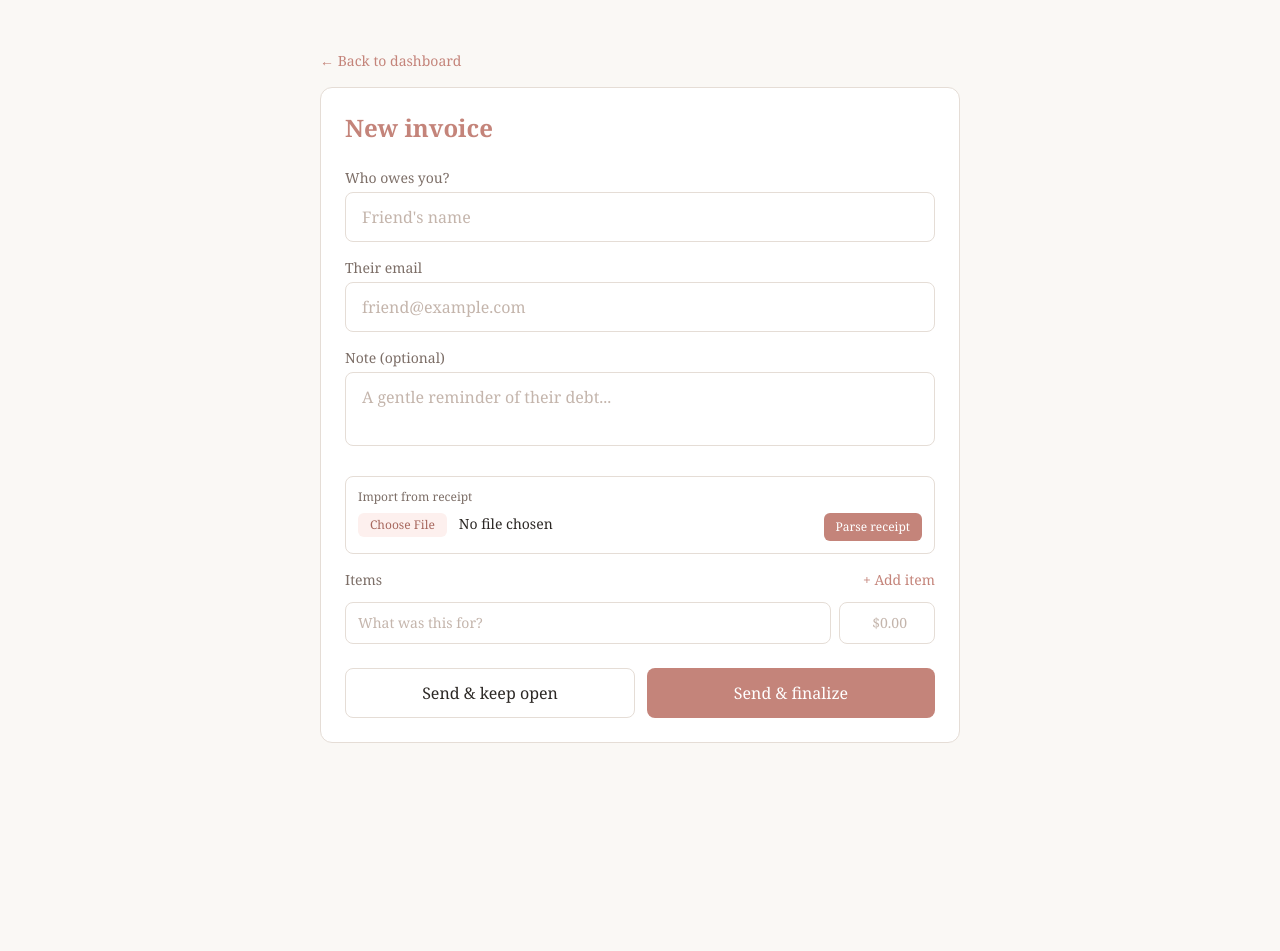
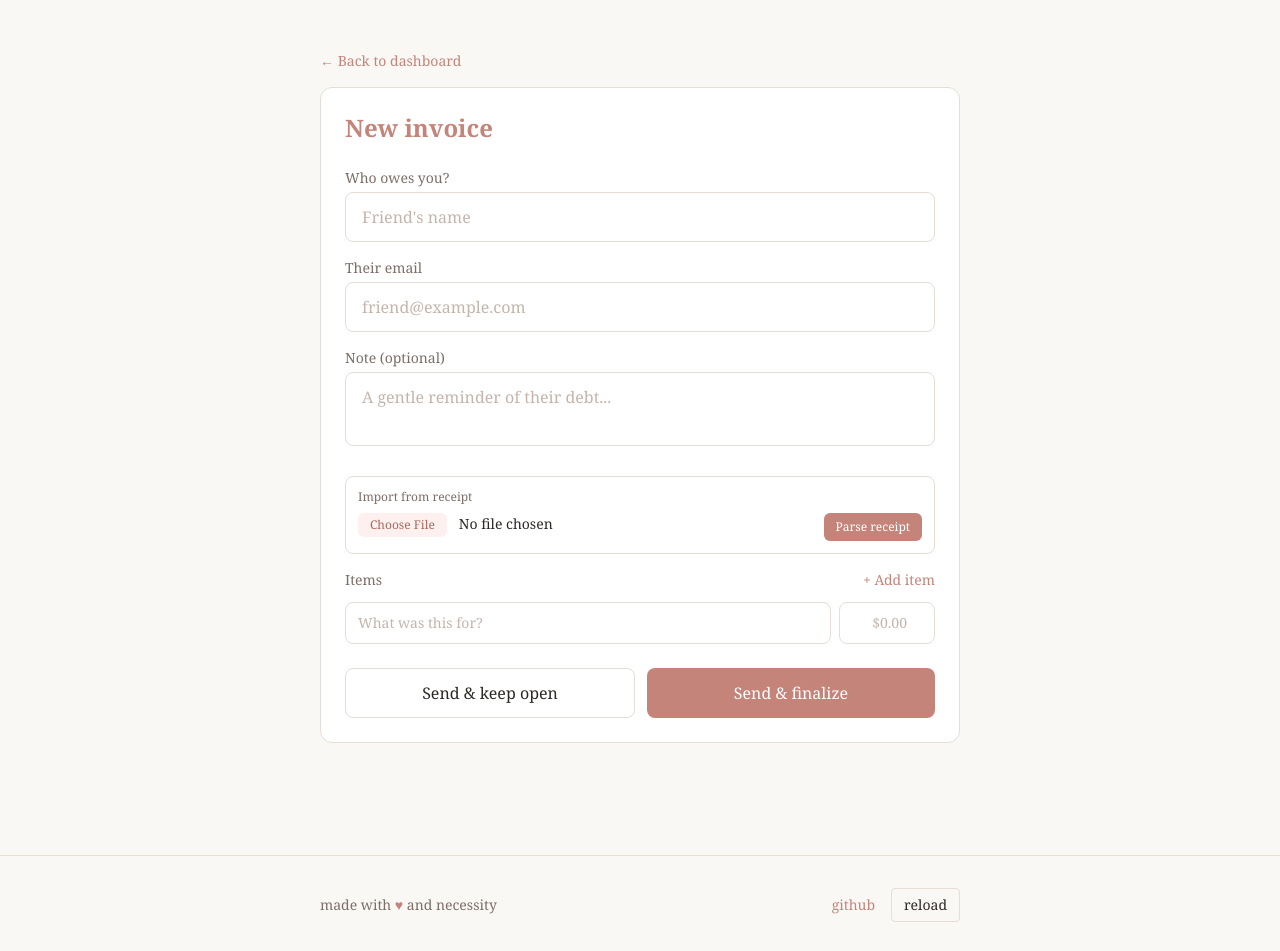
Before and after one commit to slashtechno/uohmi, a Next.js app: page /invoices/new in a window 1280 px wide. Shown: the top 951 px of the page. Before the commit the page ends 800 px from the top, so only its background shows below. Built offline with nearby package versions, Linux system fonts and the light colour scheme.

Commit message:
Add footer with GitHub link, reload button, and sarcasm
Footer displays "made with ♥ and necessity", links to GitHub repo,
and includes a reload button using router.refresh() to revalidate data.

```diff
--- a/src/app/layout.tsx
+++ b/src/app/layout.tsx
@@ -1,5 +1,6 @@
 import type { Metadata, Viewport } from "next";
 import { Providers } from "@/components/Providers";
+import { Footer } from "@/components/Footer";
 import "./globals.css";
 
 export const metadata: Metadata = {
@@ -33,8 +34,13 @@ export default function RootLayout({
         <meta name="theme-color" content="#c4847a" />
         <link rel="apple-touch-icon" href="/icons/apple-touch-icon.png" />
       </head>
-      <body className="min-h-screen bg-bg text-ink font-serif antialiased safe-bottom">
-        <Providers>{children}</Providers>
+      <body className="min-h-screen bg-bg text-ink font-serif antialiased safe-bottom flex flex-col">
+        <Providers>
+          <div className="flex-1">
+            {children}
+          </div>
+          <Footer />
+        </Providers>
       </body>
     </html>
   );
--- /dev/null
+++ b/src/components/Footer.tsx
@@ -0,0 +1,41 @@
+'use client'
+
+import { useRouter } from 'next/navigation'
+
+export function Footer() {
+  const router = useRouter()
+
+  const handleReload = () => {
+    router.refresh()
+  }
+
+  return (
+    <footer className="mt-16 border-t border-border">
+      <div className="max-w-2xl mx-auto px-4 py-8">
+        <div className="flex flex-col sm:flex-row sm:items-center sm:justify-between gap-4">
+          <div className="flex-1">
+            <p className="text-sm text-ink-2">
+              made with <span className="text-accent">♥</span> and necessity
+            </p>
+          </div>
+          <div className="flex items-center gap-4">
+            <a
+              href="https://github.com/slashtechno/uohmi"
+              target="_blank"
+              rel="noopener noreferrer"
+              className="text-sm text-accent hover:text-accent-dark transition-colors"
+            >
+              github
+            </a>
+            <button
+              onClick={handleReload}
+              className="text-sm px-3 py-1.5 rounded border border-border hover:border-accent hover:text-accent transition-colors"
+            >
+              reload
+            </button>
+          </div>
+        </div>
+      </div>
+    </footer>
+  )
+}
```
